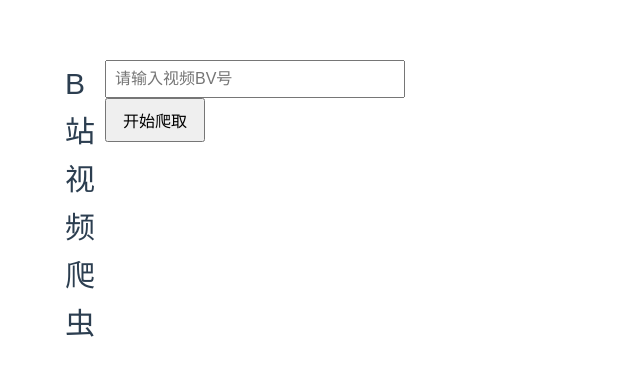
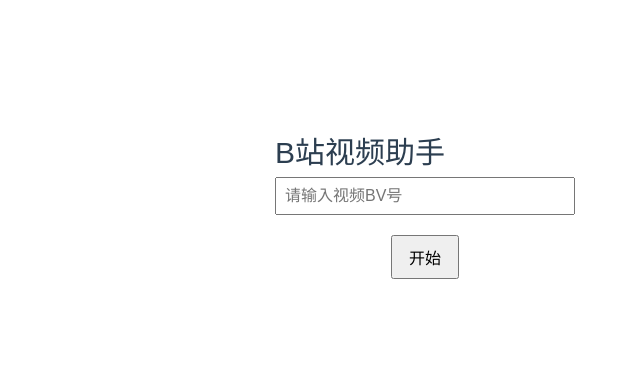
Before and after one commit to Sovietwang/Bilibili_Scrawler1.0, a Vue app in the folder frontend/: page / in a window 1280 px wide. Shown: the part 196-572 px from the top of the page, without its empty margins (215-855 px from the left). Built offline with nearby package versions, Linux system fonts and the light colour scheme.

Commit message:
增加了封面查看

```diff
--- a/frontend/index.html
+++ b/frontend/index.html
@@ -2,6 +2,7 @@
 <html lang="">
   <head>
     <meta charset="UTF-8">
+    <meta name="referrer" content="no-referrer">
     <link rel="icon" href="/favicon.ico">
     <meta name="viewport" content="width=device-width, initial-scale=1.0">
     <title>B站助手</title>
--- a/frontend/src/App.vue
+++ b/frontend/src/App.vue
@@ -1,17 +1,28 @@
 <template>
   <div id="app">
-    <h1>B站视频爬虫</h1>
+    <h1>B站视频助手</h1>
     <div class="input-container">
+
       <input v-model="bvid" placeholder="请输入视频BV号" />
-      <button @click="startCrawl">开始爬取</button>
+      <button @click="startCrawl">开始</button>
     </div>
     <div v-if="loading" class="loading">加载中...</div>
     <div v-if="error" class="error">{{ error }}</div>
     <div v-if="videoInfo" class="result">
       <h2>视频信息</h2>
       <ul>
-        <li v-for="(value, key) in videoInfo" :key="key">
-          <strong>{{ key }}:</strong> {{ value }}
+        <li v-for="(item, index) in videoInfo" :key="index">
+          <span v-if="item.key === '封面'">
+            <img
+              :src="item.value"
+              alt="封面"
+              style="max-width: 100%; height: auto;"
+
+            />
+          </span>
+          <span v-else>
+            <strong>{{ item.key }}:</strong> {{ item.value }}
+          </span>
         </li>
       </ul>
     </div>
@@ -69,10 +80,16 @@
   max-width: 800px;
   margin: 0 auto;
   padding: 20px;
+  display: flex;
+  flex-direction: column;
 }
 
 .input-container {
-  margin-bottom: 20px;
+
+  display: flex;
+  gap:20px;
+  flex-direction: column;
+  align-items: center;
 }
 
 input {
@@ -94,7 +111,7 @@
 }
 
 .result {
-  margin-top: 20px;
+
 }
 
 ul {
```
Also changed, not shown: 1 other file (tests, documents, lock files or other folders).
